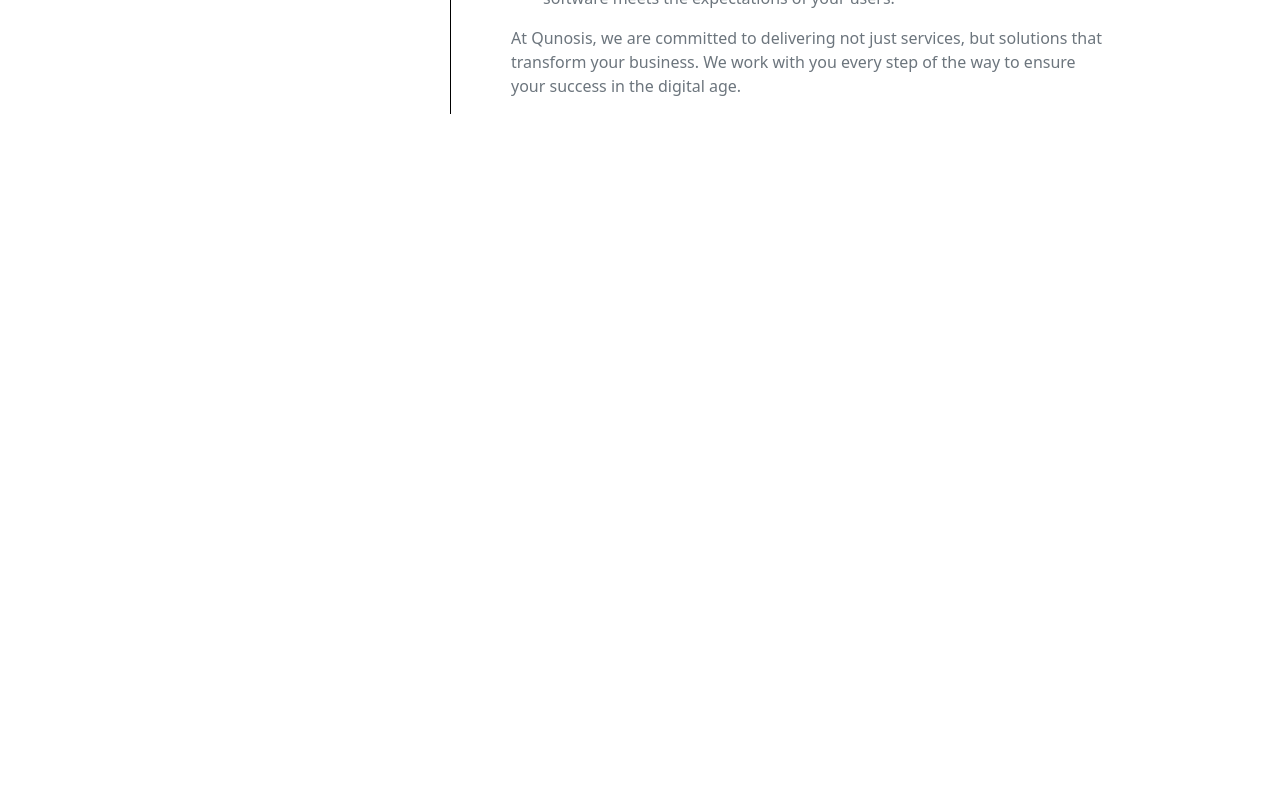
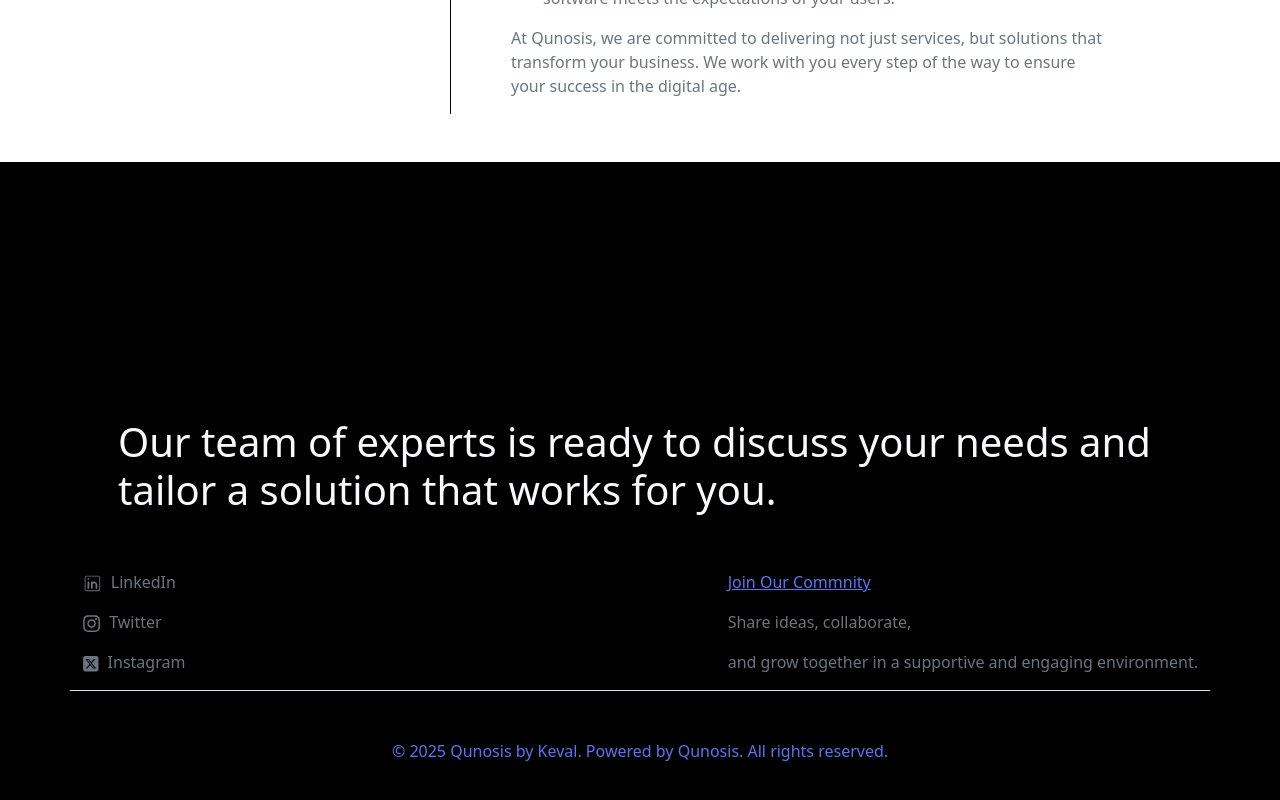
Before and after one commit to Kevalchauhan123/qunosis, a React (Vite) app: page /#/about in a window 1280 px wide. Shown: the part 2188-2988 px from the top of the page. Before the commit the page ends 2302 px from the top, so only its background shows below. Built offline with nearby package versions, Linux system fonts and the light colour scheme.

Commit message:
footer update

```diff
--- a/src/templates/About.jsx
+++ b/src/templates/About.jsx
@@ -1,13 +1,14 @@
 import React from 'react';
 import HeaderNavBar from './Nav';
 import about from '../assets/aboutUs.jpg';
+import Footer from './Footer';
 
 const About = () => {
     return (
         <>
             <HeaderNavBar />
 
-            <div className='container mt-5 pt-5'>
+            <div className='container my-5 pt-5'>
                 <div className='row'>
                     <div className='col-12 col-md-4 about-us-col'>
                         <div style={{ position: 'sticky', top: '100px' }}>
@@ -90,13 +91,10 @@ const About = () => {
                                 At Qunosis, we are committed to delivering not just services, but solutions that transform your business. We work with you every step of the way to ensure your success in the digital age.
                             </p>
                         </div>
-
                     </div>
-
-
                 </div>
-
-            </div >
+            </div>
+            < Footer/>
         </>
     );
 };
--- /dev/null
+++ b/src/templates/Footer.jsx
@@ -0,0 +1,32 @@
+
+import { FaInstagram } from "react-icons/fa";
+import { CiLinkedin } from "react-icons/ci";
+import { FaSquareXTwitter } from "react-icons/fa6";
+
+const Footer = () => {
+    return (
+        <>
+            <div className="footer">
+                <div className='container text-light p-5'>
+                    <h1>Our team of experts is ready to discuss your needs and tailor a solution that works for you.</h1>
+                </div>
+                <div className='container d-flex align-items-center justify-content-between'>
+                    <div className='icons text-light'>
+                        <p className=' text-secondary'><CiLinkedin fontSize="1.3em" className='me-2' />LinkedIn</p>
+                        <p className=' text-secondary'><FaInstagram fontSize="1.2em" className='me-2' />Twitter</p>
+                        <p className=' text-secondary'><FaSquareXTwitter fontSize="1.1em" className='me-2' />Instagram</p>
+                    </div>
+                    <div>
+                        <p className='fw-medium' style={{ color: 'rgb(89, 117, 240)', textDecoration: 'underline' }}>Join Our Commnity</p>
+                        <p className='fw-light text-secondary'>Share ideas, collaborate, </p>
+                        <p className='fw-light text-secondary'>and grow together in a supportive and engaging environment.</p>
+                    </div>
+                </div>
+                <div className='container bordered border-bottom'></div>
+                <div className='py-5 text-center' style={{ color: 'rgb(89, 117, 240)' }}>© 2025 Qunosis by Keval. Powered by Qunosis. All rights reserved.</div>
+            </div>
+        </>
+    )
+}
+
+export default Footer;
--- a/src/templates/Index.jsx
+++ b/src/templates/Index.jsx
@@ -1,8 +1,5 @@
 import React, { useEffect, useRef } from 'react';
 import 'bootstrap/dist/css/bootstrap.min.css';
-import { FaInstagram } from "react-icons/fa";
-import { CiLinkedin } from "react-icons/ci";
-import { FaSquareXTwitter } from "react-icons/fa6";
 import HeaderNavBar from "./Nav";
 import Accordion from 'react-bootstrap/Accordion';
 import video from '../assets/main.mp4';
@@ -16,6 +13,7 @@ import cloud from '../assets/cloud.png';
 import uiux from '../assets/uiux.png';
 import ecomm from '../assets/ecomm.png';
 import support from '../assets/support.png';
+import Footer from './Footer';
 
 const Index = () => {
     const videoRef = useRef(null);
@@ -333,25 +331,7 @@ const Index = () => {
                         </div>
                     </div>
                 </div>
-                <div className="footer">
-                    <div className='container text-light p-5'>
-                        <h1>Our team of experts is ready to discuss your needs and tailor a solution that works for you.</h1>
-                    </div>
-                    <div className='container d-flex align-items-center justify-content-between'>
-                        <div className='icons text-light'>
-                            <p className=' text-secondary'><CiLinkedin fontSize="1.3em" className='me-2' />LinkedIn</p>
-                            <p className=' text-secondary'><FaInstagram fontSize="1.2em" className='me-2' />Twitter</p>
-                            <p className=' text-secondary'><FaSquareXTwitter fontSize="1.1em" className='me-2' />Instagram</p>
-                        </div>
-                        <div>
-                            <p className='fw-medium' style={{ color: 'rgb(89, 117, 240)', textDecoration: 'underline' }}>Join Our Commnity</p>
-                            <p className='fw-light text-secondary'>Share ideas, collaborate, </p>
-                            <p className='fw-light text-secondary'>and grow together in a supportive and engaging environment.</p>
-                        </div>
-                    </div>
-                    <div className='container bordered border-bottom'></div>
-                    <div className='py-5 text-center' style={{ color: 'rgb(89, 117, 240)' }}>© 2025 Qunosis by Keval. Powered by Qunosis. All rights reserved.</div>
-                </div>
+                < Footer/>
             </div >
 
         </>
```
